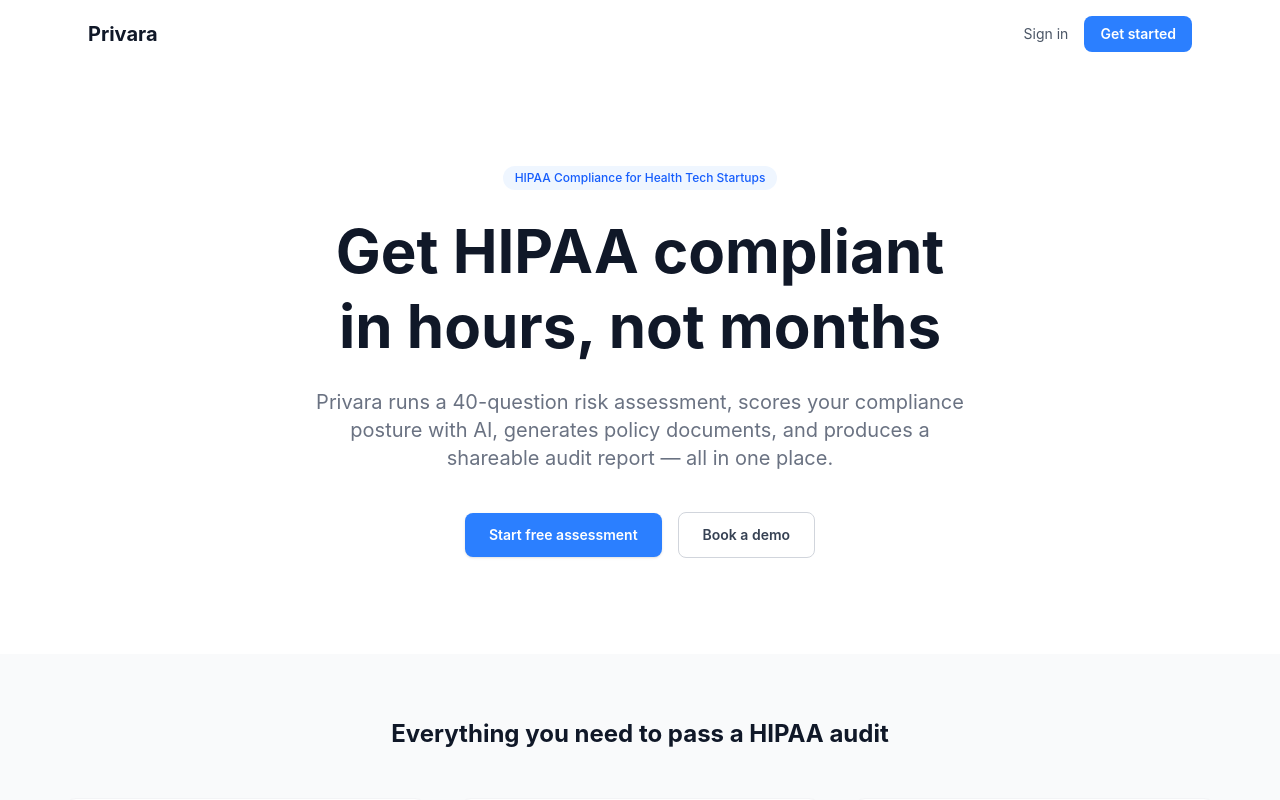
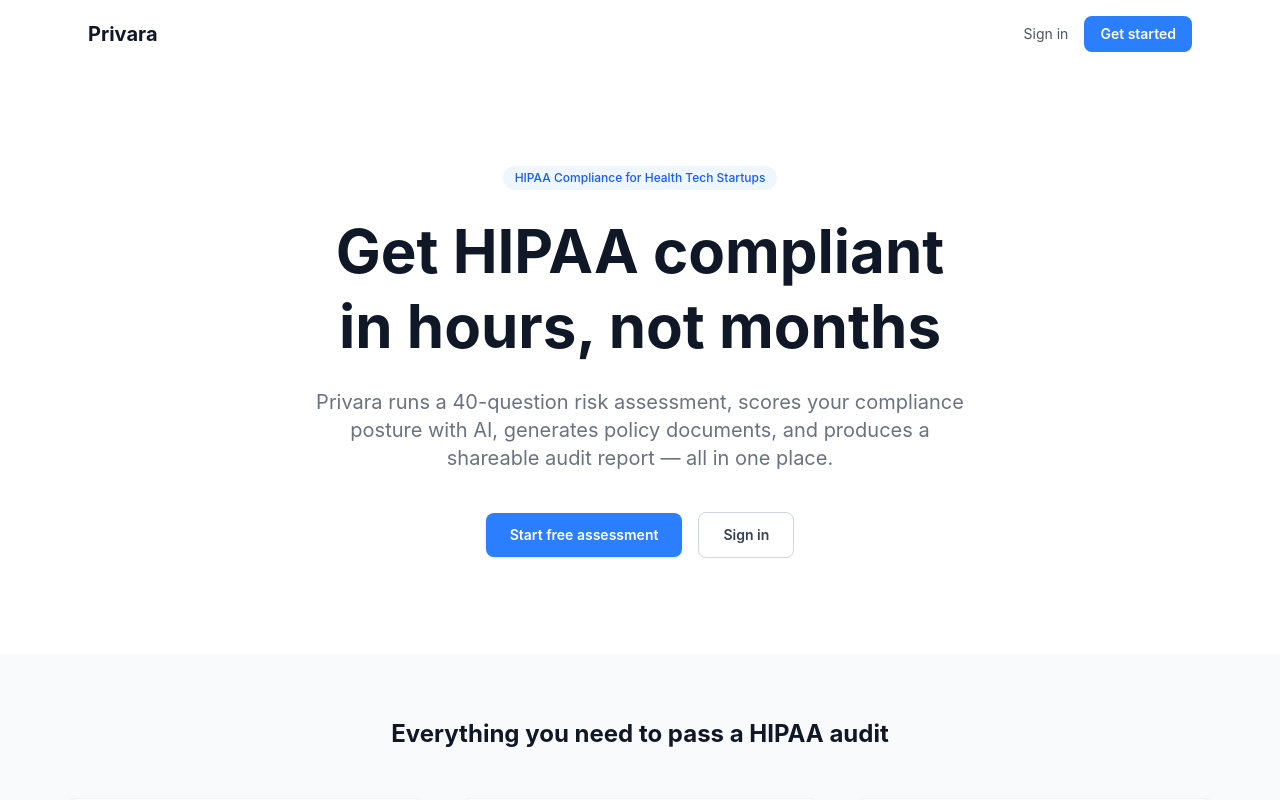
Before and after one commit to aionthetrack/Privara, a React (Vite) app: page /landing in a window 1280 px wide. Shown: the top 800 px of the page. Built offline with nearby package versions, Linux system fonts and the light colour scheme; no server answers.

Commit message:
Replace book a demo CTA with sign in

```diff
--- a/src/pages/Landing.jsx
+++ b/src/pages/Landing.jsx
@@ -41,10 +41,10 @@
             Start free assessment
           </Link>
           <Link
-            to="/contact"
+            to="/login"
             className="rounded-lg border border-gray-300 dark:border-gray-600 px-6 py-3 text-sm font-semibold text-gray-700 dark:text-gray-300 hover:bg-gray-50 dark:hover:bg-gray-800"
           >
-            Book a demo
+            Sign in
           </Link>
         </div>
       </section>
```
